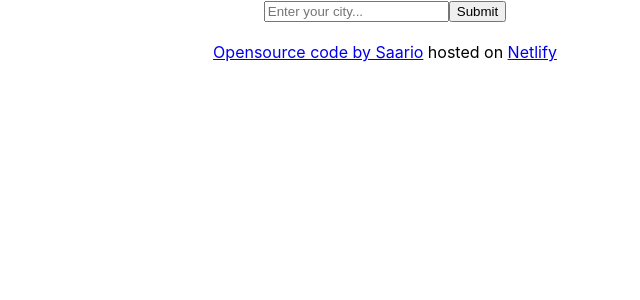
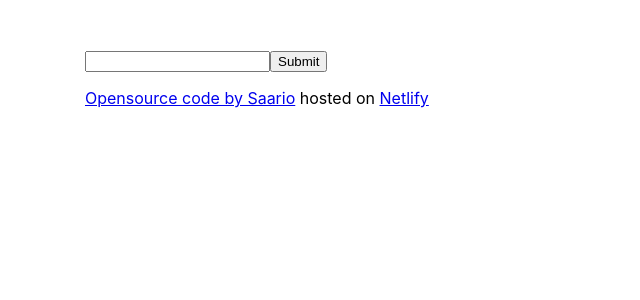
Before and after one commit to Saario91/react-weather-app, a React (Create React App) app: page / in a window 1280 px wide. Shown: the top 300 px of the page, without its empty margins (255-895 px from the left). Built offline with nearby package versions, Linux system fonts and the light colour scheme.

Commit message:
Improved the search bar and implemented API call for current weather
Search bar works and shows current weather data. Next to do is to implement forecast API call and display this data.

```diff
--- a/src/App.css
+++ b/src/App.css
@@ -1,6 +1,14 @@
+ul,.App{
+  list-style-type:none;
+  padding-left: 0;
+}
 .App {
-  text-align: center;
+  text-align: left;
+  border: #313131;
+  margin: 50px auto;
+  max-width: 600px;
 }
+
 
 .App-logo {
   height: 40vmin;
--- /dev/null
+++ b/src/MakeList.js
@@ -0,0 +1,21 @@
+import React from "react";
+
+export default function MakeList(response) {
+  let temperature = Math.round(response.data.main.temp);
+  let description = response.data.weather[0].description;
+  let humidity = response.data.main.humidity;
+  let wind = response.data.wind.speed;
+  let iconSrc = `http://openweathermap.org/img/wn/${response.data.weather[0].icon}@2x.png`;
+
+  return (
+    <ul>
+      <li>Temperature is {temperature}°C</li>
+      <li>Description: {description}</li>
+      <li>Humidity: {humidity}%</li>
+      <li>Wind: {wind}km/h</li>
+      <li>
+        <img src={iconSrc} alt="Icon showing current weather" />
+      </li>
+    </ul>
+  );
+}
--- a/src/Search.js
+++ b/src/Search.js
@@ -1,29 +1,34 @@
-import React, { useState } from 'react';
-//import axios from 'axios';
+import React, { useState } from "react";
+import axios from "axios";
+import MakeList from "./MakeList";
 
-export default function Search(){
-    let [city, setCity] = useState("");
-    let [text,setText]  = useState("");
+export default function Search() {
+  let [city, setCity] = useState("");
+  let [text, setText] = useState("");
+  let APIkey = "503764422e28613a3aa4cb8119955a59";
 
-    function handleQuery(event){
-        event.preventDefault();
-        if(city){
-        console.log(city);
-        setText(`Your city is ${city}`);
+  function getWeather(response) {
+    console.log(response.data);
+    setText(<MakeList data={response.data} />);
+  }
+  function handleQuery(event) {
+    event.preventDefault();
+    if (city) {
+      let url = `https://api.openweathermap.org/data/2.5/weather?q=${city}&appid=${APIkey}&units=metric`;
+      axios.get(url).then(getWeather);
     }
-    }
+  }
+  function updateQuery(event) {
+    setCity(event.target.value);
+  }
+  return (
+    <div className="Search">
+      <form onSubmit={handleQuery}>
+        <input type="search" onClick={updateQuery} />
+        <input type="submit" />
+      </form>
+      <p>{text}</p>
 
-    function updateQuery(event){
-        setCity(event.target.value);
-        console.log(`The city is ${city}`);
-
-    }
-
-    return(<div className='Search'>
-        <form onSubmit={handleQuery}>
-            <input type='search' onClick={updateQuery} placeholder='Enter your city...'/>
-            <input type='submit'/>
-        </form>
-        <h2>{text}</h2>
-        </div>)
+    </div>
+  );
 }
```
